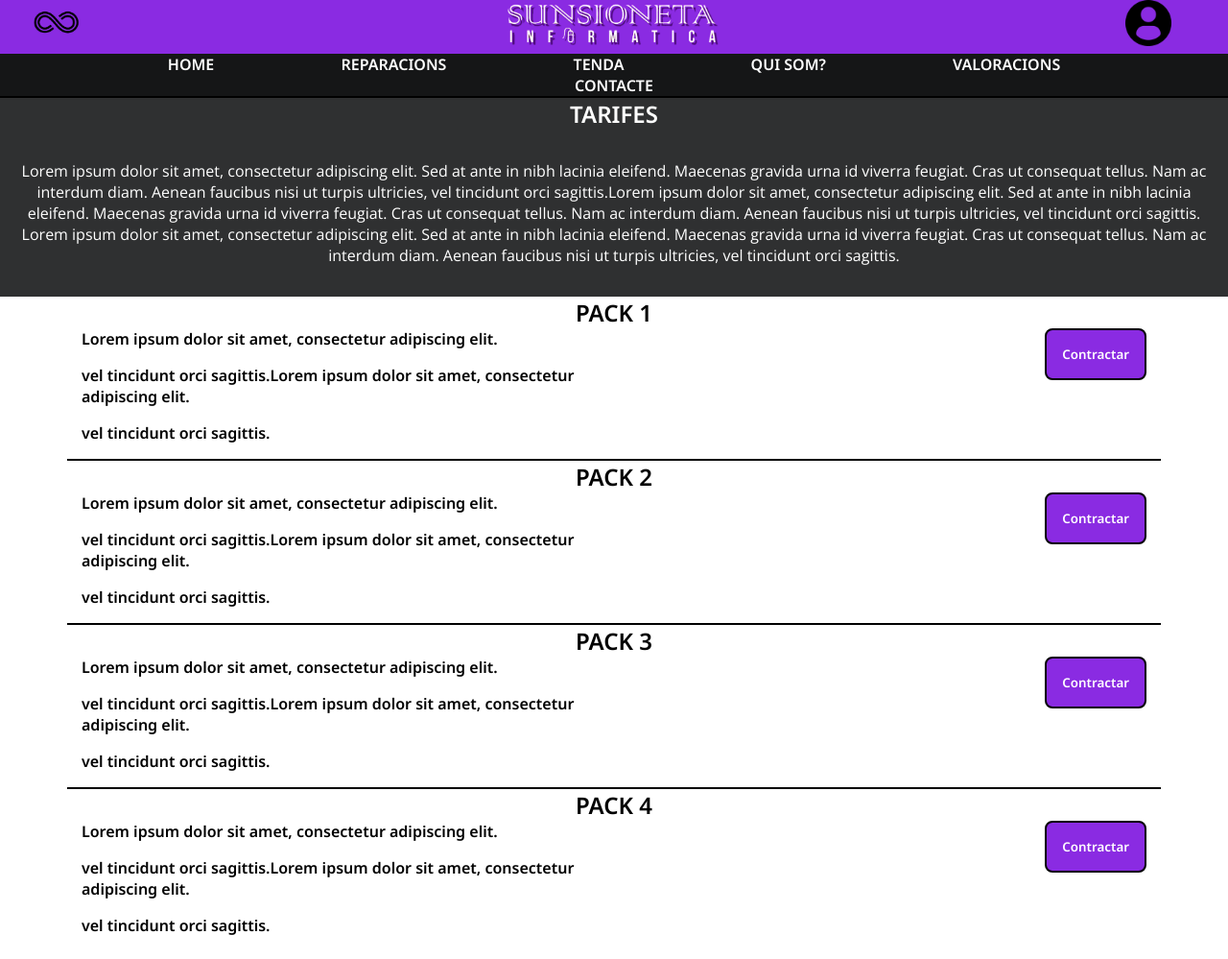
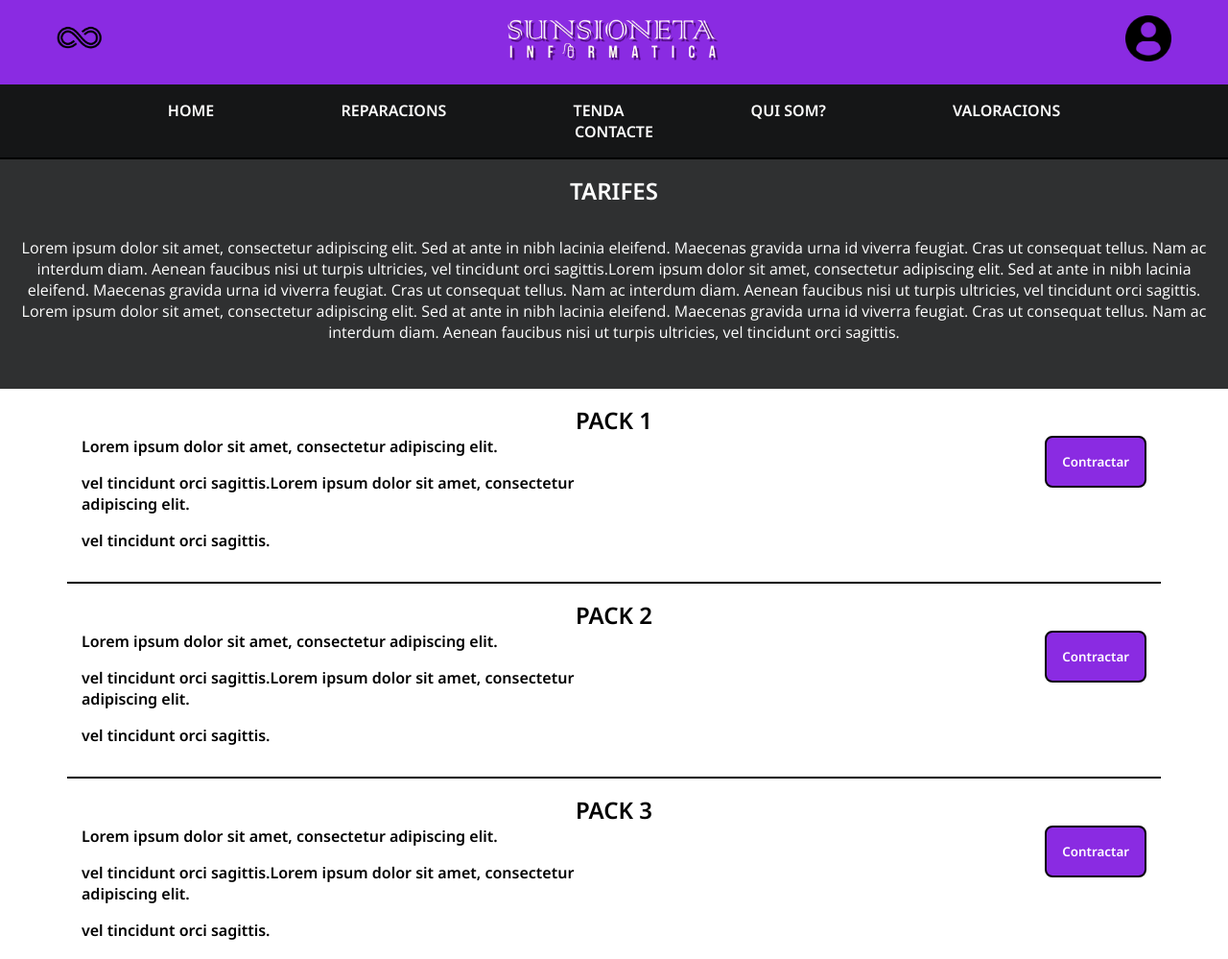
Before and after one commit to nandosendraa/Web-Sunsioneta, a plain HTML site: page tarifes.html in a window 1280 px wide. Shown: the top 999 px of the page at 96% size. Drawn offline with nearby package versions, Linux system fonts and the light colour scheme.

Commit message:
retocs css + implementacio grid 3

```diff
--- a/css/header-footer.css
+++ b/css/header-footer.css
@@ -5,6 +5,8 @@
 }
 
 nav{
+    padding-top: 1rem;
+    padding-bottom: 1rem;
     text-align: center;
     background-color: #151617;
 }
@@ -21,7 +23,7 @@ nav a{
 
 .logo img{
     margin-top: 0.5rem;
-    margin-left: -6rem;
+    margin-left: -3rem;
 }
 
 .usuario img{
@@ -65,6 +67,8 @@ header h1{
 }
 
 header{
+    padding-top: 1rem;
+    padding-bottom: 1rem;
     text-align: center;
     background-color: blueviolet;
 }
--- a/css/index.css
+++ b/css/index.css
@@ -1,5 +1,5 @@
 .inicio{
-    margin-top: 5rem;
+    margin-top: 4rem;
     margin-bottom: 5rem;
 }
 
@@ -9,7 +9,7 @@
 }
 
 .text-img p{
-    margin: 0 14.5rem;
+    margin: 1rem 14.5rem;
     font-family: 'Open Sans', sans-serif;
 }
 
--- a/css/tarifes.css
+++ b/css/tarifes.css
@@ -1,4 +1,6 @@
 .inici{
+    padding-top: 1rem;
+    padding-bottom: 1rem;
     border-top: 2px black solid;
     color: white;
     background-color: #2f3031;
@@ -12,6 +14,8 @@
 }
 
 .tarifa{
+    padding-top: 1rem;
+    padding-bottom: 1rem;
     text-align: center;
     border-bottom: 2px solid black;
 }
```
Also changed, not shown: css/reparacions.css (+7 -1 lines).
